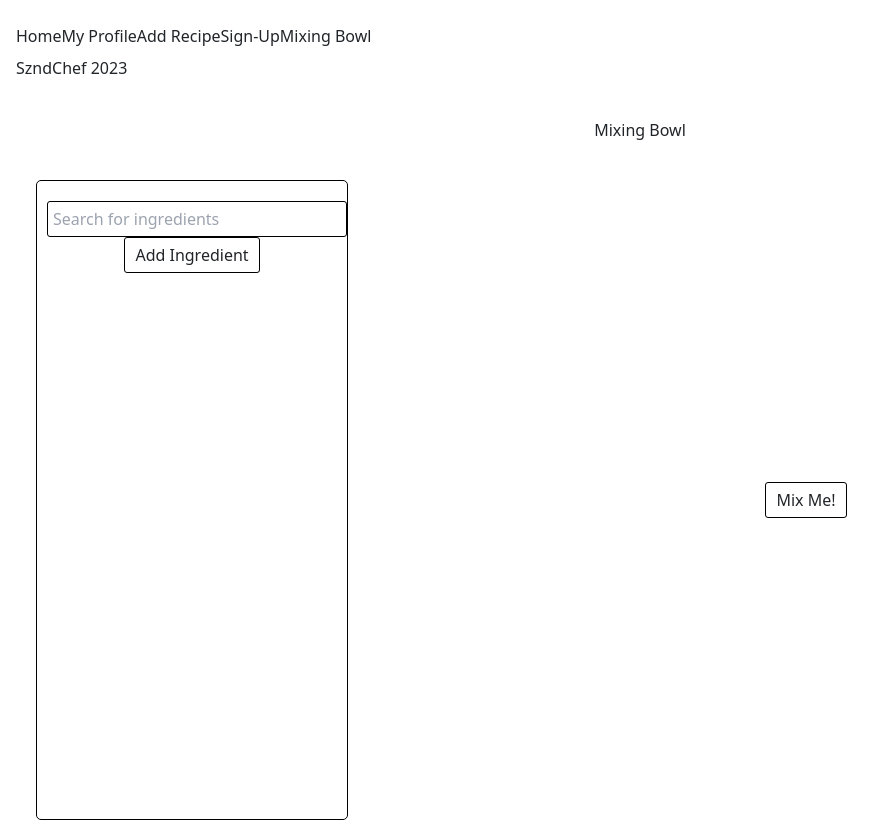
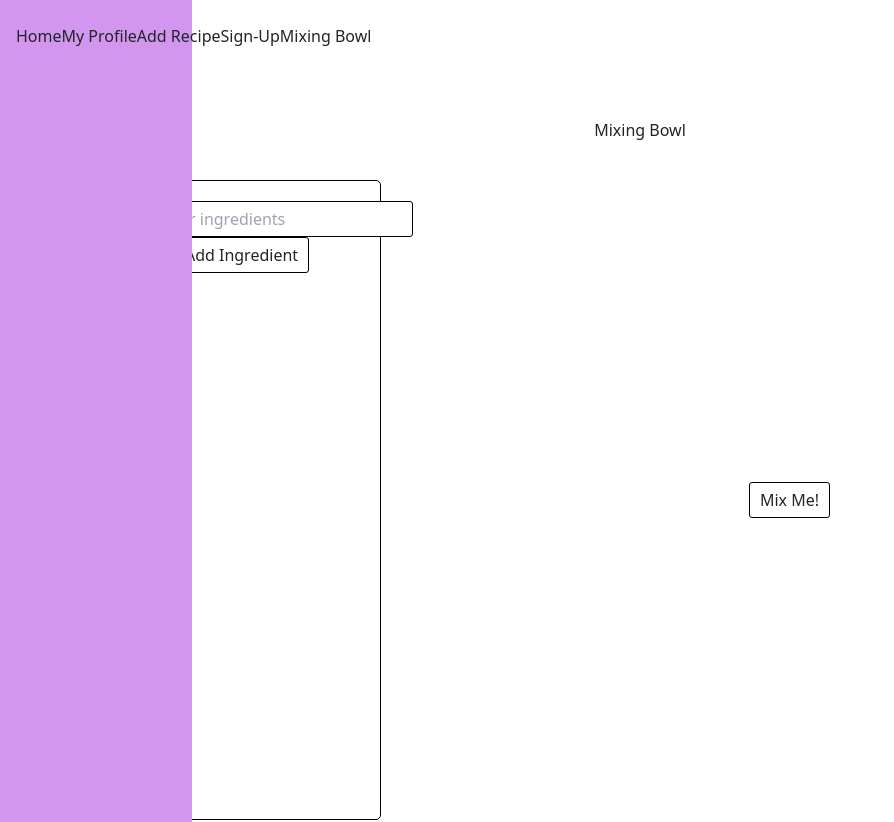
Before and after one commit to SmithNJ13/yao42_frontend, a React (Vite) app: page /mixingbowl in a window 1280 px wide. Shown: the top 822 px of the page, without its empty margins (0-894 px from the left). Built offline with nearby package versions, Linux system fonts and the light colour scheme.

Commit message:
add sidebanner

```diff
--- a/src/pages/MixingBowl/index.jsx
+++ b/src/pages/MixingBowl/index.jsx
@@ -85,6 +85,8 @@ const MixingBowl = () => {
   };
 
   return (
+    <div className="container">
+      <div id="Sidebanner"></div>
       <div className="mixing-bowl-container">
         <h1>Mixing Bowl</h1>
         <div className="mixing-bowl">
@@ -110,6 +112,7 @@ const MixingBowl = () => {
           </div>
         </div>
       </div>
+    </div>
   );
 };
 
--- a/src/pages/MixingBowl/style.css
+++ b/src/pages/MixingBowl/style.css
@@ -1,11 +1,14 @@
 .mixing-bowl-container {
     text-align: center;
-  }
+}
 
-  .mixing-bowl {
+.mixing-bowl {
     display: flex;
-    justify-content: space-between;
-  }
+}
+
+#Sidebanner {
+    background-color: #D296EE;
+}
 
 .left-column {
     margin-left: 20px;
```
Lines whose indentation alone changed are shown as unchanged.
